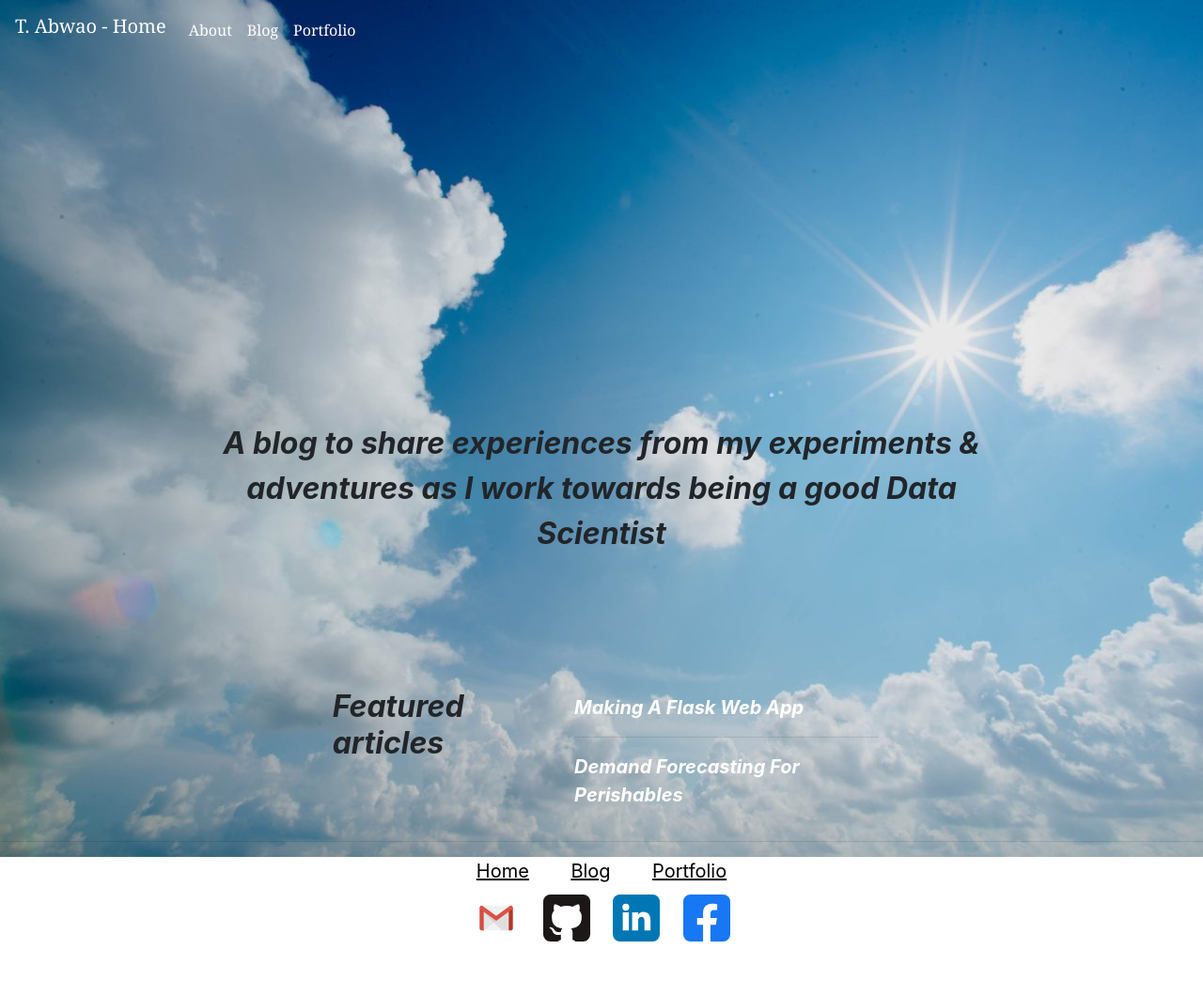
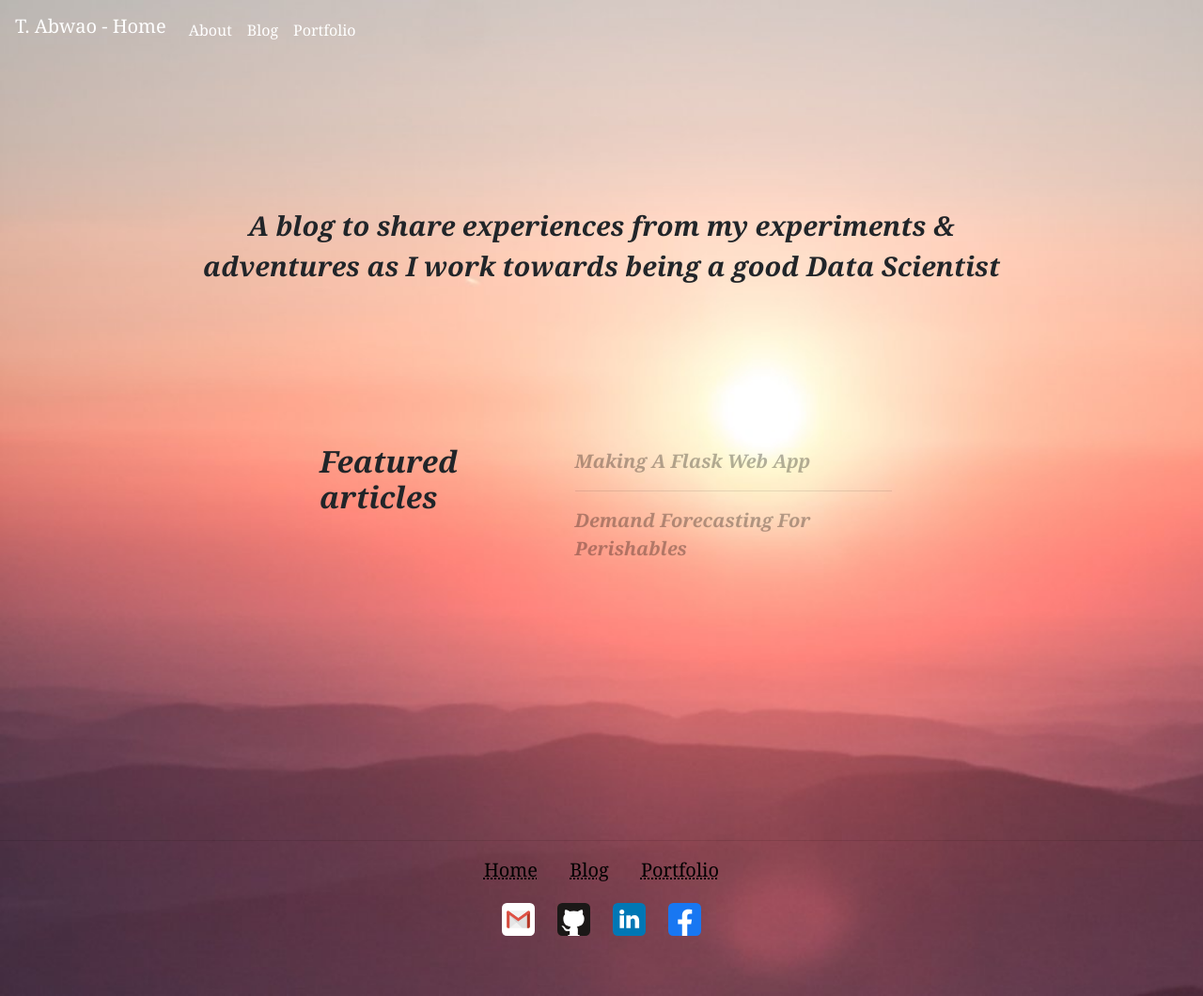
Before and after one commit to Tim-Abwao/tim-abwao.github.io, a Jekyll site: the page built from index.html, in a window 1280 px wide. Shown: the whole page at 94% size. Built offline with Jekyll 4.4.1, drawn with Linux system fonts in a browser that asks for light colours; before the commit the page ends 1012 px from its top, so only the background shows below that.

Commit message:
Updating background images

```diff
--- a/_layouts/default.html
+++ b/_layouts/default.html
@@ -13,25 +13,37 @@
   {% feed_meta %}
   {% seo %}
   <style type="text/css">
-    ._footer {
-      margin: 20px;
+    body {
+      font-family: Georgia, serif;
+    }
+    h1, h2, h3 {
+      margin-top: 4%;
+    }
+    footer {
+      margin: 5% auto;
+      text-align: center;
+    }
+    footer a {
       color: #000;
-      text-decoration: underline;
+      margin: 15px;
       font-size: 20px;
+      text-decoration: underline dotted black;
     }
 
-    ._footer:hover {
+    footer a:hover {
       color: teal;
       text-decoration: none;
     }
 
-    .social-icon {
-      width: 50px;
-      height: 50px;
+    .social-icons a {
       margin: 10px;
     }
+    .social-icons img {
+      width: 35px;
+      height: 35px;
+    }
 
-    .social-icon:hover {
+    .social-icons a:hover {
       opacity: 0.7;
     }
 
@@ -42,21 +54,21 @@
 
   {{ content }}
   </div>
-  <footer style=" margin: auto; text-align: center; height: 50px;">
+  <footer >
     <hr>
-    <a class="_footer" href="/">Home</a>
-    <a class="_footer" href="/blog">Blog</a>
-    <a class="_footer" href="/portfolio">Portfolio</a>
+    <a href="/">Home</a>
+    <a href="/blog">Blog</a>
+    <a href="/portfolio">Portfolio</a>
 
-    <div>
-      <a href="mailto:abwaomusungu@gmail.com"><img src="/assets/images/gmail.svg" class="social-icon" alt="Email"></a>
-      <a href="https://github.com/Tim-Abwao" target="_blank"><img src="/assets/images/github.svg" class="social-icon"
+    <div class="social-icons" style="margin-top: 20px;">
+      <a href="mailto:abwaomusungu@gmail.com"><img src="/assets/images/gmail.svg" alt="Email"></a>
+      <a href="https://github.com/Tim-Abwao" target="_blank"><img src="/assets/images/github.svg"
           alt="Github"></a>
       <a href="https://ke.linkedin.com/in/timothy-abwao-12b001173" target="_blank"><img
-          src="/assets/images/linkedin.svg" class="social-icon" alt="LinkedIn"></a>
-      <!--a href="https://twitter.com/timoam" target="_blank" ><img src="/assets/images/twitter.svg" class="social-icon" alt="Twitter"></a-->
+          src="/assets/images/linkedin.svg" alt="LinkedIn"></a>
+      <!--a href="https://twitter.com/timoam" target="_blank" ><img src="/assets/images/twitter.svg" alt="Twitter"></a-->
       <a href="https://www.facebook.com/TimAbwao" target="_blank"><img src="/assets/images/facebook.svg"
-          class="social-icon" alt="Facebook"></a>
+          alt="Facebook"></a>
     </div>
   </footer>
   <script src="https://code.jquery.com/jquery-3.5.1.min.js"
--- a/index.html
+++ b/index.html
@@ -4,7 +4,13 @@ title: Tim Abwao | Aspiring Data Scientist
 ---
 <style type="text/css">
     body {
-        background: url(/assets/images/home_background.jpg) no-repeat fixed;
+        background: url(/assets/images/home_background.jpg) no-repeat;
+        background-size: cover;
+    }
+
+    .headline {
+        font-size: 1.8em;
+        font-weight: bold;
     }
 
     a:hover {
@@ -13,16 +19,33 @@ title: Tim Abwao | Aspiring Data Scientist
     }
 
     .featured {
-        color: white;
+        color: rgb(0, 0, 0, 0.3);
         font-size: 20px;
         font-weight: bold;
     }
 
-    @media only screen and (max-width: 768px) {
+    @media only screen and (max-width: 1024px) {
         body {
-            background: url(/assets/images/home_background_small.jpg) no-repeat fixed;
+            background: url(/assets/images/home_background_medium.jpg) no-repeat;
             background-size: cover;
         }
+
+        .headline {
+            margin: 40% 5%;
+        }
+    }
+
+    @media only screen and (max-width: 420px) {
+        body {
+            background: url(/assets/images/home_background_small.jpg) no-repeat;
+            background-size: cover;
+        }
+
+        .headline {
+            margin: 10% 5%;
+            font-size: 1.5em;
+        }
+
     }
 </style>
 </head>
@@ -30,12 +53,12 @@ title: Tim Abwao | Aspiring Data Scientist
 <body>
     <div class="content">
         {% include nav.html %}
-        <div style="margin: 30% 15% 10%; text-align: center;">
-            <p style="font-size: 2em;"><strong><i>A blog to share experiences from my experiments & adventures as I work
-                        towards being a good Data Scientist</i></strong></p>
+        <div style="margin: 12% 15%; text-align: center;">
+            <p class="headline"><em>A blog to share experiences from my experiments & adventures as I work
+                    towards being a good Data Scientist</em></p>
         </div>
 
-        <div style="margin: auto; justify-content: center; display: grid; grid-template-columns: auto auto;">
+        <div style="margin: 5% auto; justify-content: center; display: grid; grid-template-columns: auto auto;">
             <h2 style="margin: 5% 10%; font-weight: bolder;"><em>Featured articles</em></h2>
             <div style="margin: 5%; ">
                 <a class="featured" href="{{ site.posts[2].url}}"><em>{{ site.posts[2].title}}</em></a>
--- a/portfolio.html
+++ b/portfolio.html
@@ -6,12 +6,12 @@ title: Tim Abwao | Portfolio
 	body {
 		background: url(/assets/images/portfolio_background_large.jpg) no-repeat fixed;
 		background-size: cover;
-		font-family: Georgia;
 	}
 
 	h1 {
 		margin: 2%;
 		padding: 2%;
+		font-weight: bold;
 	}
 
 	.projects {
@@ -35,8 +35,6 @@ title: Tim Abwao | Portfolio
 	.project-link:hover {
 		color: #222;
 		text-decoration: none;
-		width: 407px;
-		height: 287px;
 		background: initial;
 	}
 
@@ -56,6 +54,7 @@ title: Tim Abwao | Portfolio
 		grid-template-columns: auto auto auto auto;
 		margin: 5%;
 		max-width: 1080px;
+		font-family: Helvetica, sans-serif;
 	}
 
 	.skill-icon {
@@ -63,6 +62,7 @@ title: Tim Abwao | Portfolio
 		border-radius: 20px;
 		width: 120px;
 		height: 120px;
+		background-color: white;
 	}
 
 	.skill-icon:hover {
```
Also changed, not shown: _layouts/post.html (+1 -12 lines), about.html (+20 -11 lines), blog.html (+2 -5 lines), assets/images/about_background.jpg, assets/images/about_background_wide.jpg, assets/images/articles/displacy.png, assets/images/articles/elephant.jpg, assets/images/articles/produce.jpg, assets/images/articles/webpage.png, assets/images/blog_background.jpg, assets/images/home_background.jpg, assets/images/home_background2.jpg (deleted), assets/images/home_background_medium.jpg (added), assets/images/home_background_small.jpg, 1 other file.
